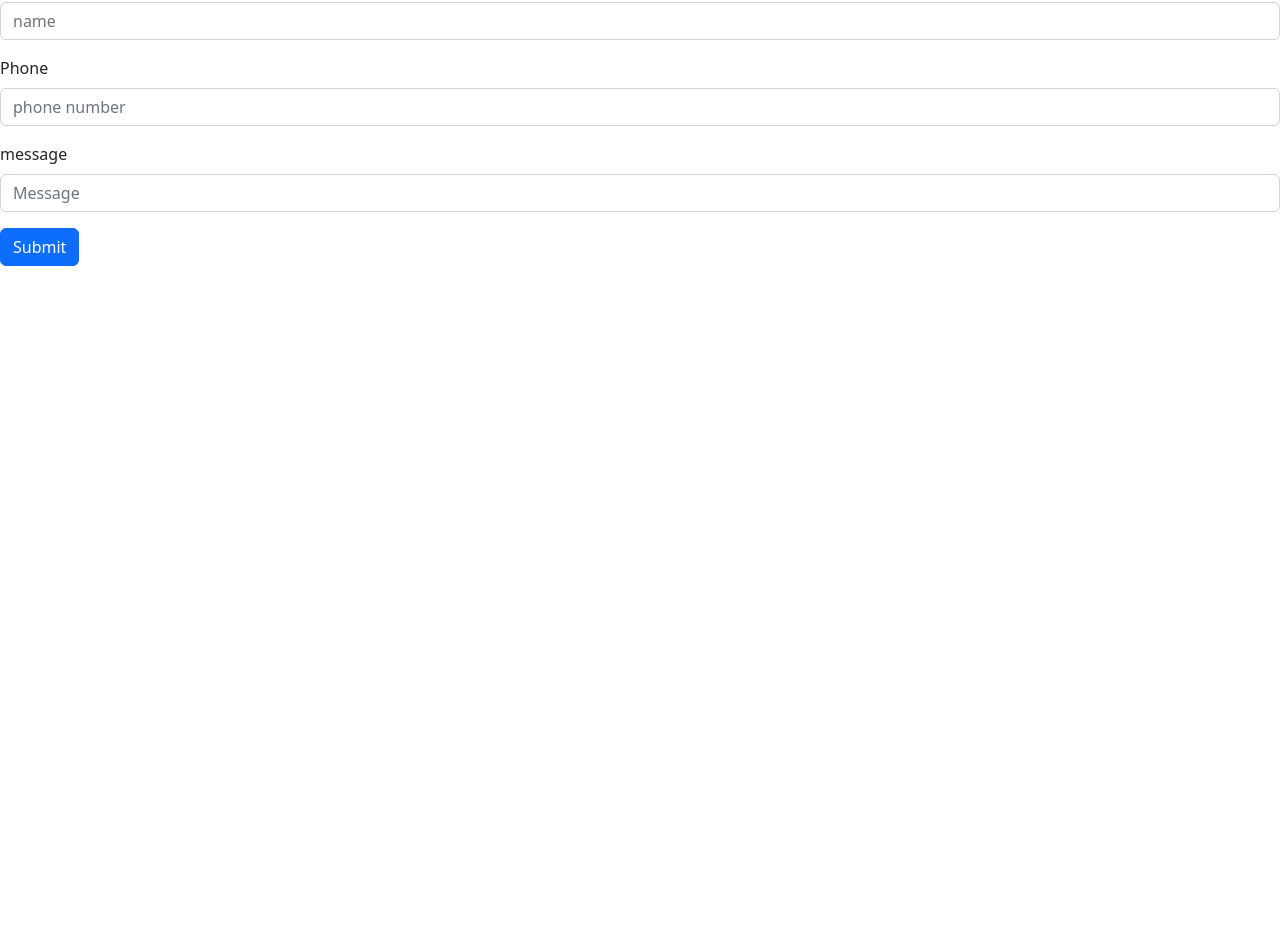
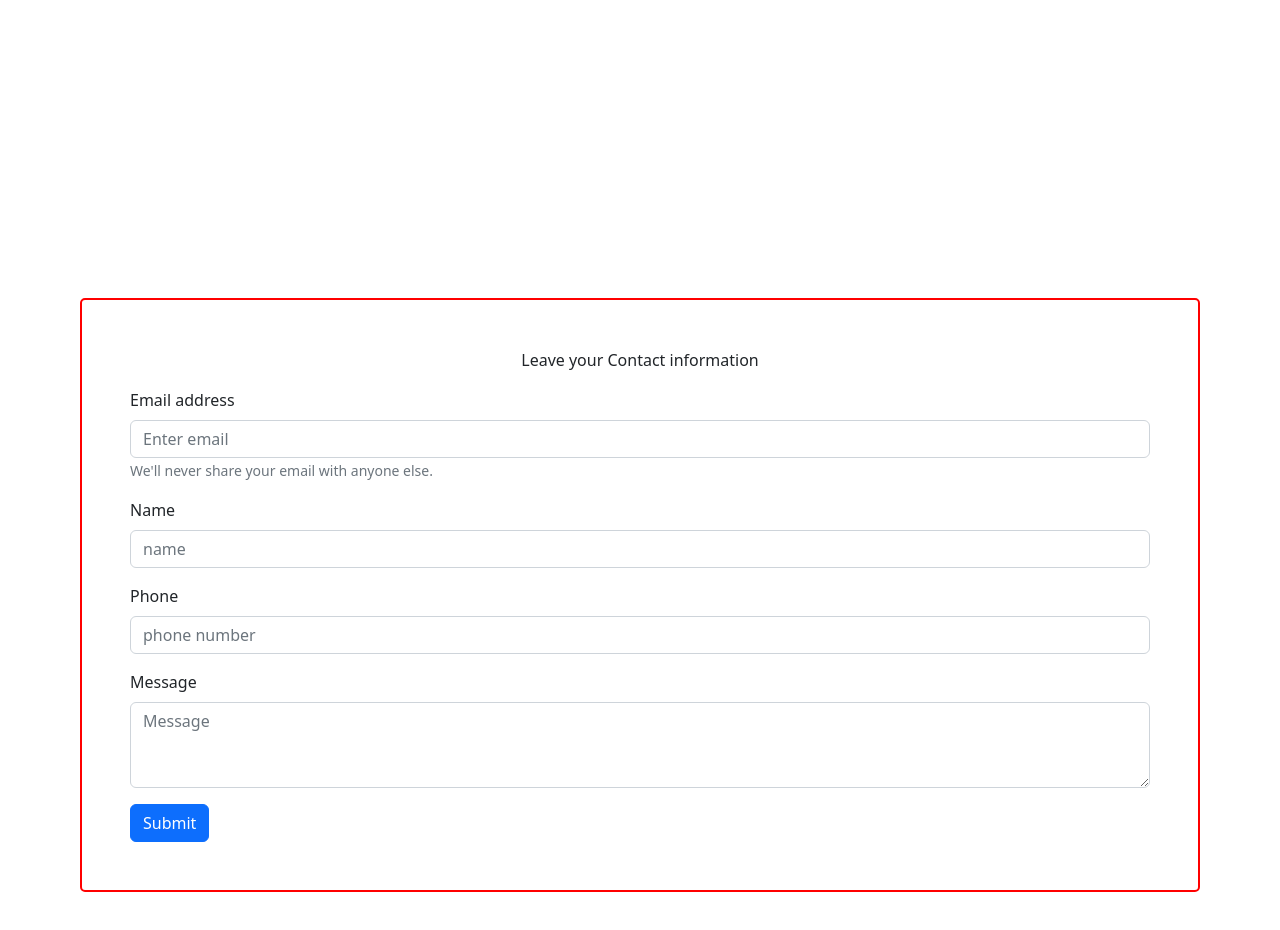
Before and after one commit to aogles/portfolio-webpage, a React (Create React App) app in the folder frontend/static/: page / in a window 1280 px wide. Shown: the part 220-1150 px from the top of the page. Before the commit the page ends 800 px from the top, so only its background shows below. Built offline with nearby package versions, Linux system fonts and the light colour scheme; no server answers.

Commit message:
add styling, add animation to about me page

```diff
--- a/frontend/static/src/App.css
+++ b/frontend/static/src/App.css
@@ -1,5 +1,17 @@
 @import url(CssFiles/Blog.css);
+@import url(CssFiles/About.css);
 
 h1 {
   color: black;
 }
+
+.contactForm {
+  border: 2px red solid;
+  border-radius: 5px;
+  padding: 3rem;
+  margin: 5rem;
+  margin-top: 25rem;
+}
+.contactTitle {
+  text-align: center;
+}
--- a/frontend/static/src/App.js
+++ b/frontend/static/src/App.js
@@ -63,6 +63,10 @@ function App() {
         <Header />
       </nav>
       <h1 id="page-title">Hello World,Im Amber</h1>
+      <h2>Software Developer</h2>
+
+      <div className="contactForm">
+        <p className="contactTitle">Leave your Contact information</p>
         <Form onSubmit={handleSubmit}>
           <Form.Group className="mb-3" controlId="formBasicEmail">
             <Form.Label>Email address</Form.Label>
@@ -95,9 +99,11 @@ function App() {
               onChange={(e) => setPhone(e.target.value)}
             />
           </Form.Group>
-        <Form.Group className="mb-3" controlId="formBasicPassword">
-          <Form.Label>message</Form.Label>
+          <Form.Group className="mb-3" controlId="exampleForm.ControlTextarea1">
+            <Form.Label>Message</Form.Label>
             <Form.Control
+              as="textarea"
+              rows={3}
               type="text"
               placeholder="Message"
               onChange={(e) => setContactMessage(e.target.value)}
@@ -110,6 +116,7 @@ function App() {
           </Button>
         </Form>
       </div>
+    </div>
   );
 }
 
--- /dev/null
+++ b/frontend/static/src/CssFiles/About.css
@@ -0,0 +1,20 @@
+#example-fade-text {
+  padding: 3rem;
+  border: solid red 2px;
+  margin: 2rem;
+}
+
+.fadein-text {
+  font-family: Arial;
+  font-size: 20px;
+  animation: fadeIn 5s;
+}
+
+@keyframes fadeIn {
+  0% {
+    opacity: 0;
+  }
+  100% {
+    opacity: 1;
+  }
+}
--- a/frontend/static/src/components/About.js
+++ b/frontend/static/src/components/About.js
@@ -1,10 +1,46 @@
 import Header from "./Header";
+import { useState } from "react";
+import Button from "react-bootstrap/Button";
+import Fade from "react-bootstrap/Fade";
 
 function About() {
+  const [open, setOpen] = useState(false);
+
   return (
     <div>
       <Header />
-      <div>About Page</div>;
+      <div className="aboutMe">
+        <>
+          <Button
+            onClick={() => setOpen(!open)}
+            aria-controls="example-fade-text"
+            aria-expanded={open}
+          >
+            About Me
+          </Button>
+          <Fade in={open}>
+            <div id="example-fade-text">
+              Anim pariatur cliche reprehenderit, enim eiusmod high life
+              accusamus terry richardson ad squid. Nihil anim keffiyeh
+              helvetica, craft beer labore wes anderson cred nesciunt sapiente
+              ea proident. Anim pariatur cliche reprehenderit, enim eiusmod high
+              life accusamus terry richardson ad squid. Nihil anim keffiyeh
+              helvetica, craft beer labore wes anderson cred nesciunt sapiente
+              ea proident. Anim pariatur cliche reprehenderit, enim eiusmod high
+              life accusamus terry richardson ad squid. Nihil anim keffiyeh
+              helvetica, craft beer labore wes anderson cred nesciunt sapiente
+              ea proident. Anim pariatur cliche reprehenderit, enim eiusmod high
+              life accusamus terry richardson ad squid. Nihil anim keffiyeh
+              helvetica, craft beer labore wes anderson cred nesciunt sapiente
+              ea proident. Anim pariatur cliche reprehenderit, enim eiusmod high
+              life accusamus terry richardson ad squid. Nihil anim keffiyeh
+              helvetica, craft beer labore wes anderson cred nesciunt sapiente
+              ea proident.
+            </div>
+          </Fade>
+        </>
+      </div>
+      <div className="fadein-text">Testing Animation</div>
     </div>
   );
 }
```
Lines whose indentation alone changed are shown as unchanged.
